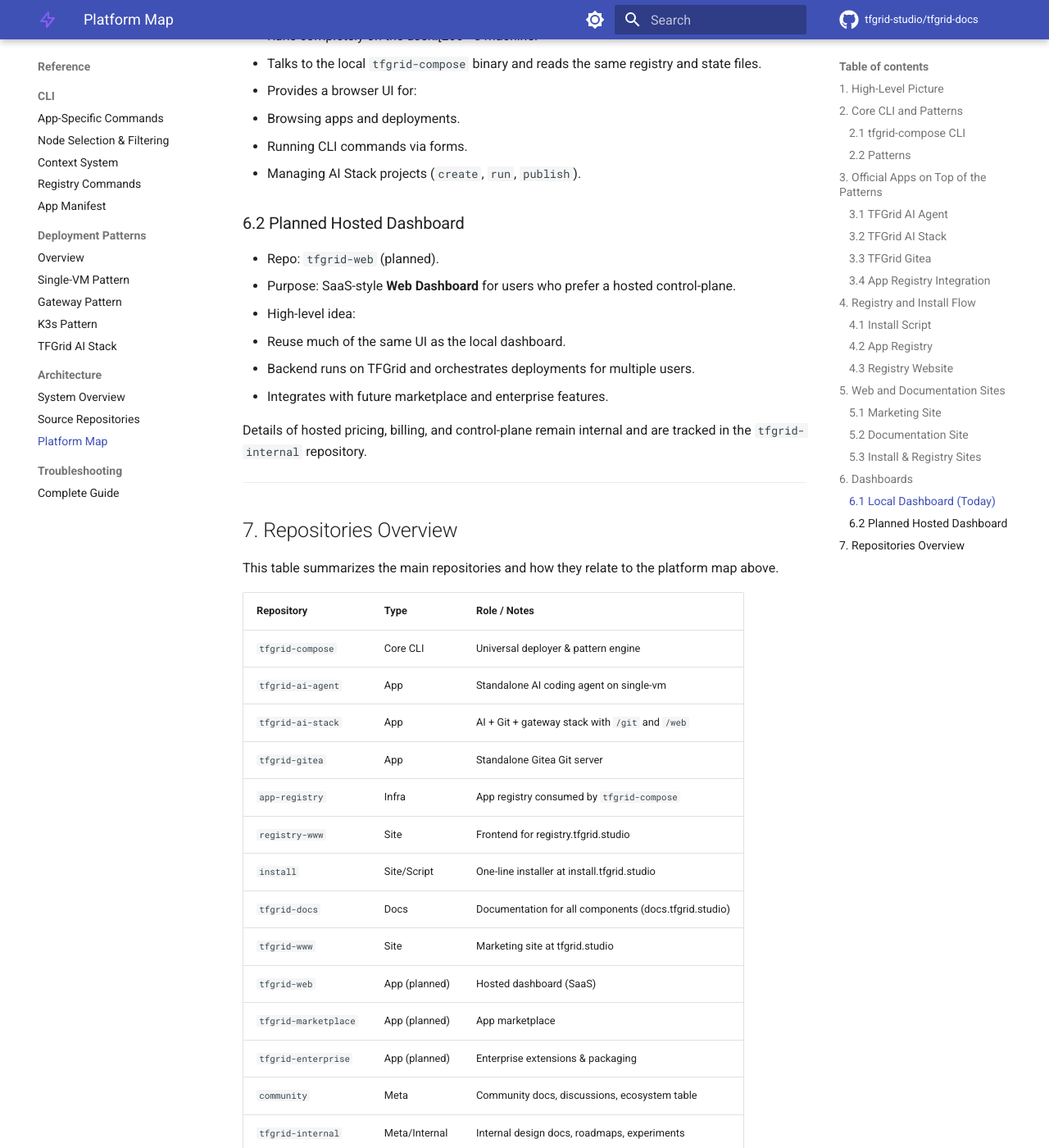
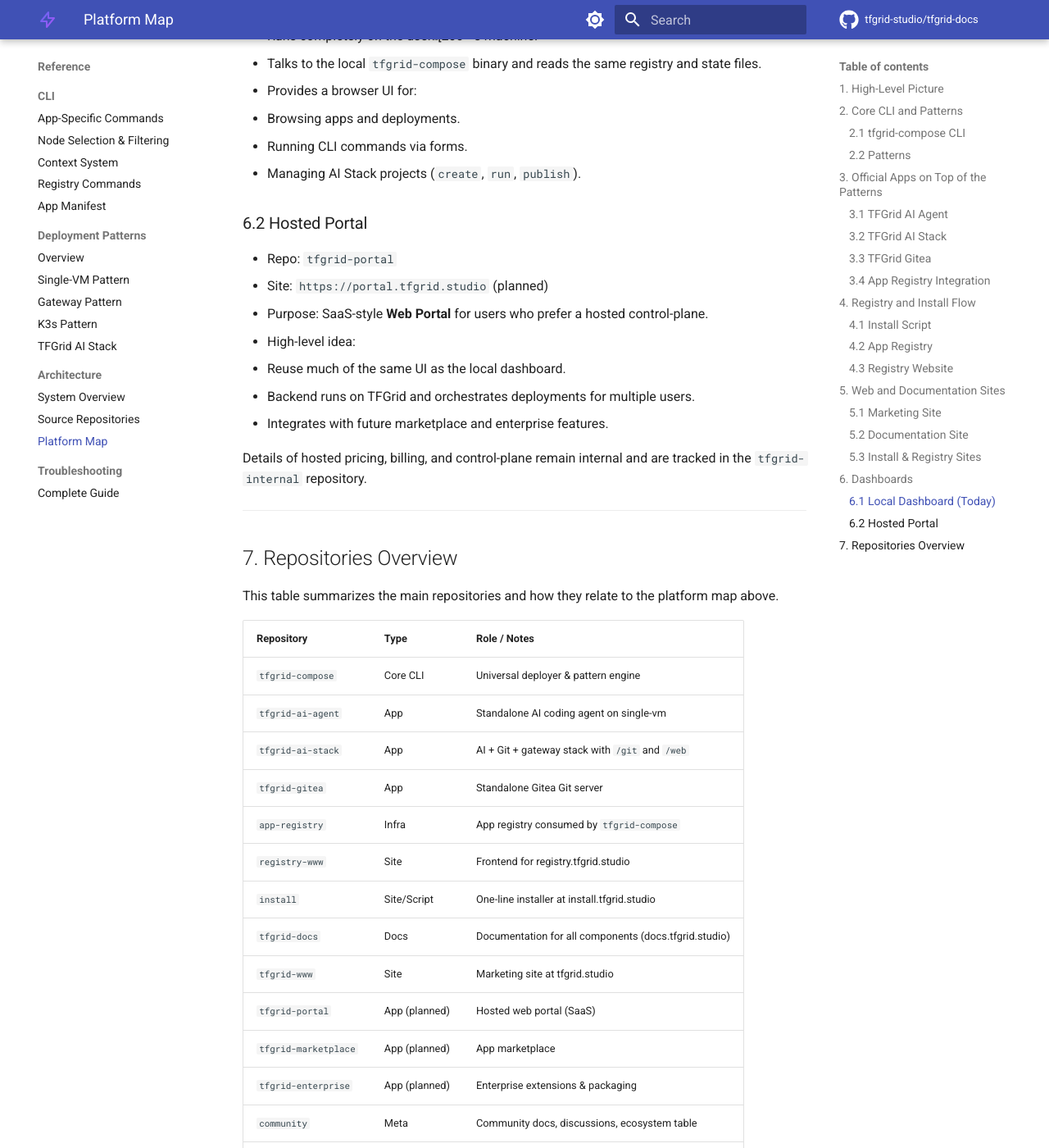
Before and after one commit to tfgrid-studio/tfgrid-docs, an MkDocs documentation site: the page built from docs/architecture/platform-map.md, in a window 1280 px wide and 1400 px high, scrolled down 5821 px. Shown: the whole window at 82% size. Built offline with MkDocs 1.6.1 and Material for MkDocs 9.7.7, drawn with Linux system fonts in a browser that asks for light colours; comment, search, counter and statistics services are not loaded; the version menu is left out.

Commit message:
docs: Update platform map and versioning policy with portal rename

```diff
--- a/docs/architecture/platform-map.md
+++ b/docs/architecture/platform-map.md
@@ -224,10 +224,11 @@ Characteristics:
   - Running CLI commands via forms.
   - Managing AI Stack projects (`create`, `run`, `publish`).
 
-### 6.2 Planned Hosted Dashboard
+### 6.2 Hosted Portal
 
-- Repo: `tfgrid-web` (planned).
-- Purpose: SaaS-style **Web Dashboard** for users who prefer a hosted control-plane.
+- Repo: `tfgrid-portal`
+- Site: `https://portal.tfgrid.studio` (planned)
+- Purpose: SaaS-style **Web Portal** for users who prefer a hosted control-plane.
 - High-level idea:
   - Reuse much of the same UI as the local dashboard.
   - Backend runs on TFGrid and orchestrates deployments for multiple users.
@@ -252,7 +253,7 @@ This table summarizes the main repositories and how they relate to the platform
 | `install`         | Site/Script   | One-line installer at install.tfgrid.studio       |
 | `tfgrid-docs`     | Docs          | Documentation for all components (docs.tfgrid.studio) |
 | `tfgrid-www`      | Site          | Marketing site at tfgrid.studio                  |
-| `tfgrid-web`      | App (planned) | Hosted dashboard (SaaS)                           |
+| `tfgrid-portal`   | App (planned) | Hosted web portal (SaaS)                          |
 | `tfgrid-marketplace` | App (planned) | App marketplace                                  |
 | `tfgrid-enterprise`  | App (planned) | Enterprise extensions & packaging                |
 | `community`       | Meta          | Community docs, discussions, ecosystem table      |
--- a/docs/development/versioning-policy.md
+++ b/docs/development/versioning-policy.md
@@ -349,7 +349,7 @@ tfgrid-compose update install
 - `tfgrid-compose`: Orchestration platform
 - `tfgrid-ai-agent`: AI agent application
 - `tfgrid-docs`: Documentation site
-- `tfgrid-web`: Web interface
+- `tfgrid-portal`: Web portal
 
 **Version Independence:**
 
```
